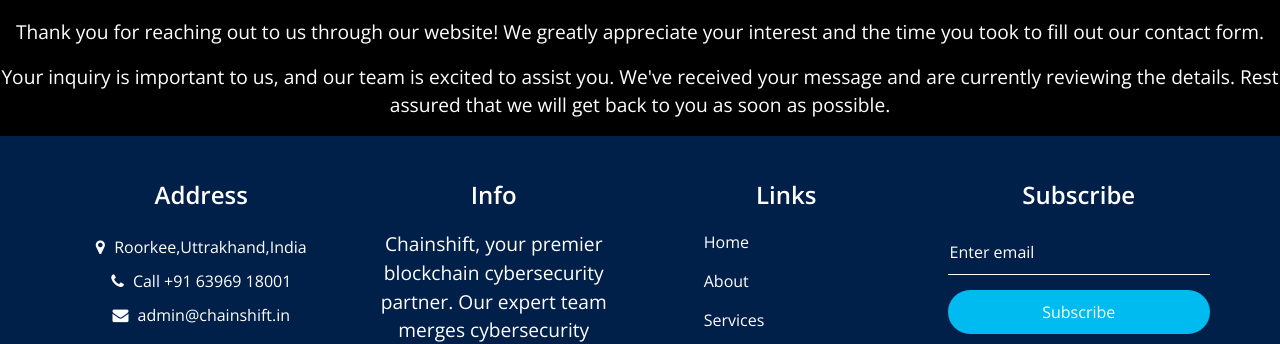
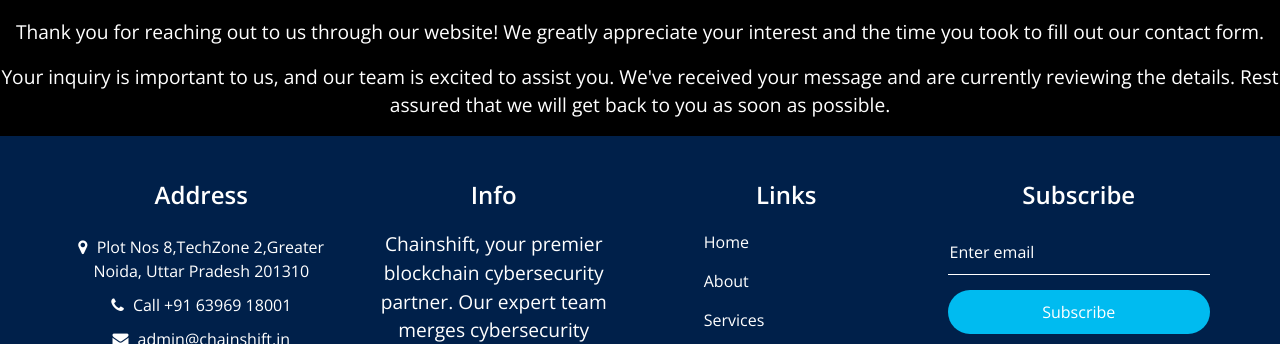
Before and after one commit to chain-shift/chainshift-website, a website: page thankyou.html in a window 1280 px wide. Shown: the part 268-612 px from the top of the page. Drawn offline with nearby package versions, Linux system fonts and the light colour scheme; some packages are replaced by stand-ins of ours.

Commit message:
Update thankyou.html

```diff
--- a/thankyou.html
+++ b/thankyou.html
@@ -215,7 +215,7 @@
               <div class="contact_link_box">
                 <a href="">
                   <i class="fa fa-map-marker" aria-hidden="true"></i>
-                  <span> Roorkee,Uttrakhand,India </span>
+                  <span> Plot Nos 8,TechZone 2,Greater Noida, Uttar Pradesh 201310</span>
                 </a>
                 <a href="tel:+918130923346">
                   <i class="fa fa-phone" aria-hidden="true"></i>
```
